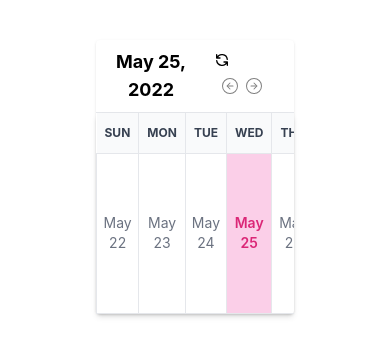
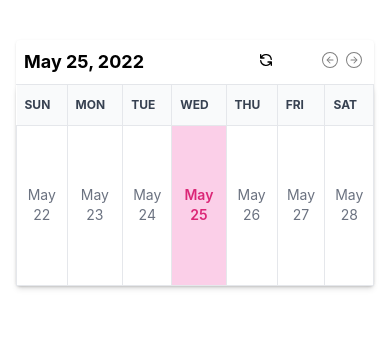
Before and after one commit to rajuldixit/React-Custom-Week-Calender, a React (Create React App) app: page / in a window 390 px wide. Shown: the top 356 px of the page. Built offline with nearby package versions, Linux system fonts and the light colour scheme.

Commit message:
mobile view fixed

```diff
--- a/src/App.tsx
+++ b/src/App.tsx
@@ -4,7 +4,7 @@ import Landing from './Pages/Landing'
 
 function App() {
   return (
-    <div className="px-24 App">
+    <div className="lg:px-24 px-4 App">
       <Landing />
     </div>
   );
--- a/src/Widgets/Week.tsx
+++ b/src/Widgets/Week.tsx
@@ -11,11 +11,11 @@ function Week() {
 
   let WeekViewProps = {
     dates: dates,
+    todaysDate: todaysDate,
+    weekOfYear: weekOfYear,
     next: () => {},
     prev: () => {},
-    todaysDate: todaysDate,
-    reset: () => {},
-    weekOfYear: weekOfYear
+    reset: () => {}
   }
 
   WeekViewProps.next = () => {
```
